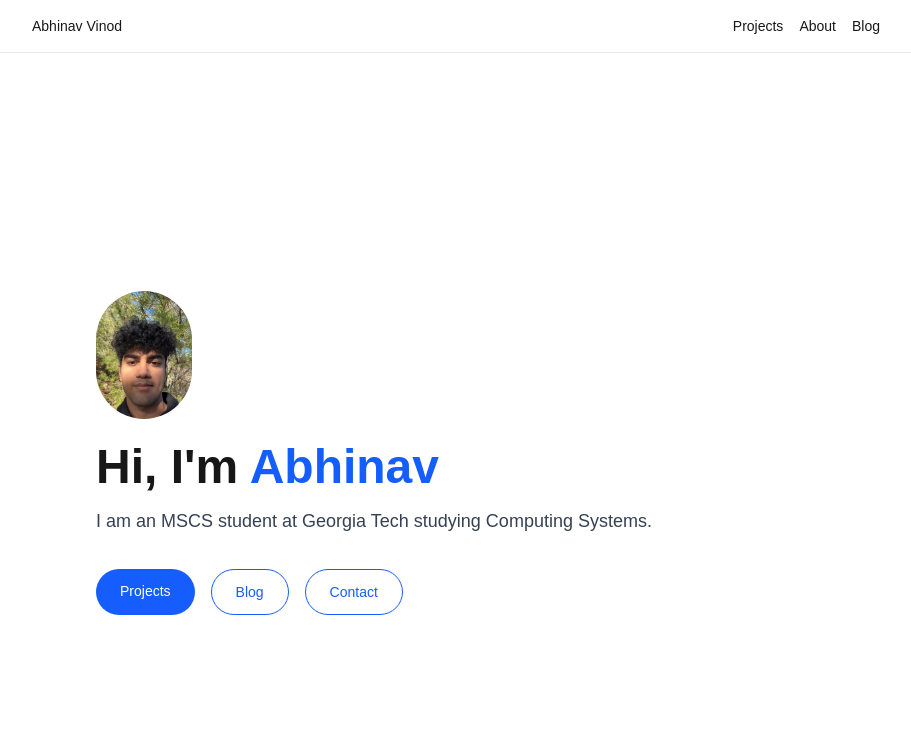
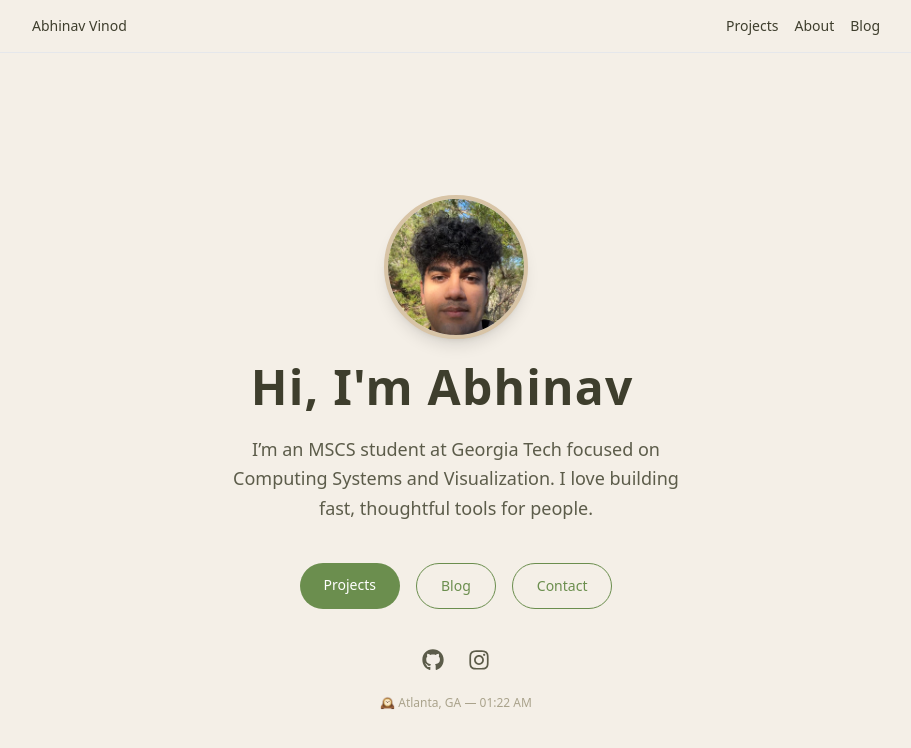
Before and after one commit to Abhi2668/lts_blogfolio, a Next.js app: page / in a window 1280 px wide. Shown: the top 748 px of the page, without its empty margins (184-1095 px from the left). Built offline with nearby package versions, Linux system fonts and the light colour scheme.

Commit message:
Modified layout.

```diff
--- a/app/globals.css
+++ b/app/globals.css
@@ -24,3 +24,21 @@ body {
   color: var(--foreground);
   font-family: Arial, Helvetica, sans-serif;
 }
+
+body {
+  background: #f4efe7;
+  color: #3e3e2d;
+  font-family: var(--font-sans);
+}
+
+.blinking-cursor {
+  font-weight: 400;
+  color: #6b8e4e;
+  animation: blink 1s step-start infinite;
+}
+
+@keyframes blink {
+  50% {
+    opacity: 0;
+  }
+}
--- a/app/page.tsx
+++ b/app/page.tsx
@@ -1,43 +1,79 @@
+"use client";
+
 import Image from "next/image";
 import Link from "next/link";
+import { useEffect, useState } from "react";
+import { FaGithub, FaInstagram } from "react-icons/fa";
 
 export default function Home() {
+  const [typed, setTyped] = useState("");
+  const intro = "Hi, I'm Abhinav";
+
+  useEffect(() => {
+    let i = 0;
+    const interval = setInterval(() => {
+      setTyped(intro.slice(0, i + 1));
+      i++;
+      if (i === intro.length) clearInterval(interval);
+    }, 100);
+    return () => clearInterval(interval);
+  }, []);
+
+  const currentTime = new Date().toLocaleTimeString([], { hour: '2-digit', minute: '2-digit' });
+
   return (
-    <section className="min-h-screen flex flex-col justify-center items-center px-6 py-20 text-center sm:text-left sm:items-start max-w-3xl mx-auto">
-      <Image
-        src="/avatar.jpg"
-        alt="Abhinav Vinod"
-        width={96}
-        height={96}
-        className="rounded-full mb-6"
-      />
-      <h1 className="text-4xl sm:text-5xl font-bold mb-4">
-        Hi, I&apos;m <span className="text-blue-600">Abhinav</span>
+    <section className="min-h-screen flex flex-col justify-center items-center px-6 py-20 text-center max-w-xl mx-auto gap-6 relative">
+      <div className="w-36 h-36 rounded-full overflow-hidden shadow-lg border-4 border-[#d8c4a6] bg-[#f4efe7]">
+        <Image
+          src="/avatar.jpg"
+          alt="Abhinav Vinod"
+          width={144}
+          height={144}
+          className="object-cover w-full h-full"
+        />
+      </div>
+
+      <h1 className="text-4xl sm:text-5xl font-semibold tracking-wide text-[#3e3e2d]">
+        {typed}
+        <span className="blinking-cursor">|</span>
       </h1>
-      <p className="text-lg text-gray-700 dark:text-gray-300 mb-8 leading-relaxed">
-        I am an MSCS student at Georgia Tech studying Computing Systems.
+
+      <p className="text-base sm:text-lg text-[#5c5c4a] leading-relaxed max-w-md">
+        I’m an MSCS student at Georgia Tech focused on Computing Systems and Visualization. I love building fast, thoughtful tools for people.
       </p>
 
-      <div className="flex gap-4 flex-col sm:flex-row">
+      <div className="flex flex-wrap justify-center gap-4 mt-4">
         <Link
           href="/projects"
-          className="bg-blue-600 text-white px-6 py-3 rounded-full text-sm font-medium hover:bg-blue-700 transition"
+          className="bg-[#6b8e4e] text-white px-6 py-3 rounded-full text-sm font-medium hover:bg-[#5c7f42] transition"
         >
           Projects
         </Link>
         <Link
           href="/blog"
-          className="border border-blue-600 text-blue-600 px-6 py-3 rounded-full text-sm font-medium hover:bg-blue-50 dark:hover:bg-blue-900 transition"
+          className="border border-[#6b8e4e] text-[#6b8e4e] px-6 py-3 rounded-full text-sm font-medium hover:bg-[#eaf1e5] transition"
         >
           Blog
         </Link>
         <a
-          href="mailto:abhi@example.com"
-          className="border border-blue-600 text-blue-600 px-6 py-3 rounded-full text-sm font-medium hover:bg-blue-50 dark:hover:bg-blue-900 transition"
+          href="mailto:vinodabhinav54@gmail.com"
+          className="border border-[#6b8e4e] text-[#6b8e4e] px-6 py-3 rounded-full text-sm font-medium hover:bg-[#eaf1e5] transition"
         >
           Contact
         </a>
       </div>
+
+      {/* Social Icons */}
+      <div className="flex gap-6 mt-4 text-[#5c5c4a]">
+        <a href="https://github.com/Abhi2668" target="_blank" aria-label="GitHub" rel="noopener noreferrer">
+          <FaGithub size={22} className="hover:text-[#000000a0] transition" />
+        </a>
+        <a href="https://www.instagram.com/tiesfound/" target="_blank" aria-label="Instagram" rel="noopener noreferrer">
+          <FaInstagram size={22} className="hover:text-[#c13584a0] transition" />
+        </a>
+      </div>
+
+      <p className="text-xs text-[#aaa38c]">🕰️ Atlanta, GA — {currentTime}</p>
     </section>
   );
 }
--- a/package.json
+++ b/package.json
@@ -14,7 +14,8 @@
     "date-fns": "^4.1.0",
     "next": "15.2.4",
     "react": "^19.0.0",
-    "react-dom": "^19.0.0"
+    "react-dom": "^19.0.0",
+    "react-icons": "^5.5.0"
   },
   "devDependencies": {
     "@eslint/eslintrc": "^3",
```
Also changed, not shown: 1 other file (tests, documents, lock files or other folders).
